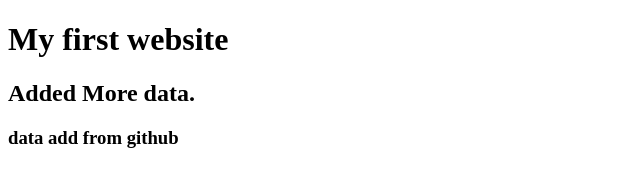
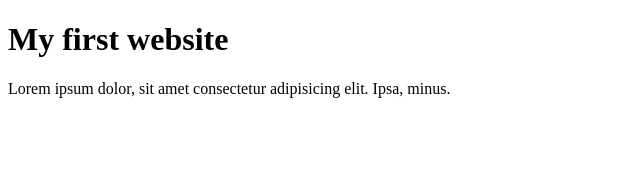
Before and after one commit to mizanur919/my-first-website, a plain HTML site: page index.html in a window 1280 px wide. Shown: the whole page, without its empty margins (0-640 px from the left). Drawn offline with Linux system fonts and the light colour scheme.

Commit message:
A paragraph added

```diff
--- a/index.html
+++ b/index.html
@@ -8,7 +8,6 @@
 </head>
 <body>
     <h1>My first website</h1>
-    <h2>Added More data.</h2>
-    <h3>data add from github</h3>
+    <p>Lorem ipsum dolor, sit amet consectetur adipisicing elit. Ipsa, minus.</p>
 </body>
 </html>
```
